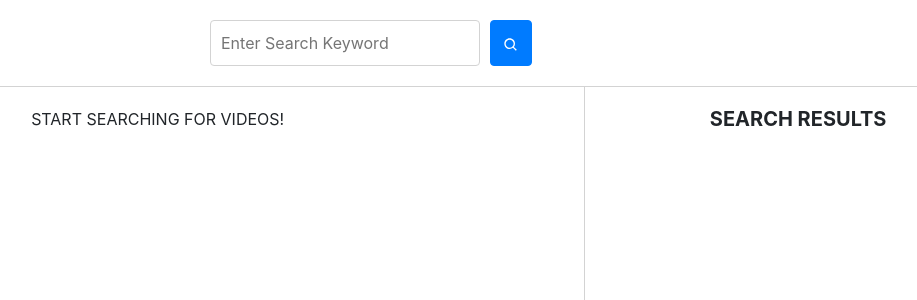
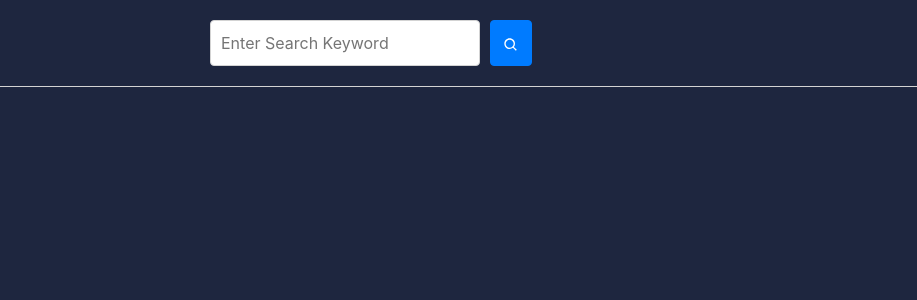
Before and after one commit to martynas3113/React-YoutubeAPI, a React (Create React App) app: page / in a window 1280 px wide. Shown: the top 300 px of the page, without its empty margins (269-1186 px from the left). Built offline with nearby package versions, Linux system fonts and the light colour scheme.

Commit message:
design change

```diff
--- a/src/App.scss
+++ b/src/App.scss
@@ -7,17 +7,13 @@ html {
   .App {
     height: 100%;
     margin: 0;
+    background-color: #1e263f;
   }
 
   .left-side{
       padding: 20px;
       ;
 
-  }
-
-  .rights-side{
-
-    border-left: 1px solid lightgray;
   }
 
   .search-wrap {
--- a/src/components/video/video.scss
+++ b/src/components/video/video.scss
@@ -11,8 +11,10 @@
       margin: 0;
       font-weight: 600;
       font-size: 14px;
+      color: white;
     }
   }
+
 
   .video-wrap{
     display: flex;
--- a/src/components/videoList/VideoList.scss
+++ b/src/components/videoList/VideoList.scss
@@ -5,7 +5,7 @@
   overflow: auto;
 
   .list-wrap{
-    padding: 20px 0px;
+
     display: flex;
     justify-content: center;
   }
@@ -16,10 +16,3 @@
   font-weight :bold;
   text-transform: uppercase;
 }
-
-@media(max-width:991px){
-  .video-list{
-
-    border: 1px solid lightgray;
-  }
-}
--- a/src/components/videoList/videoList.js
+++ b/src/components/videoList/videoList.js
@@ -9,9 +9,7 @@ const VideoList = ({fetch, data, onVideoSelected }) => {
 
     return (
       <div id="scrollableDiv" className="video-list">
-        <h3 className="list-title">
-            Search results
-          </h3>
+
         <div className="list-wrap">
           <Video fetch={fetch} data={data} onVideoSelected={onVideoSelected} />
         </div>
--- a/src/components/videoPlayer/videoplayer.js
+++ b/src/components/videoPlayer/videoplayer.js
@@ -6,7 +6,7 @@ const Videoplayer = ({ videoId }) => {
   if (!videoId) {
     return (
       <p className="subtitle">
-        Start searching for videos!
+
       </p>
     );
   }
```
